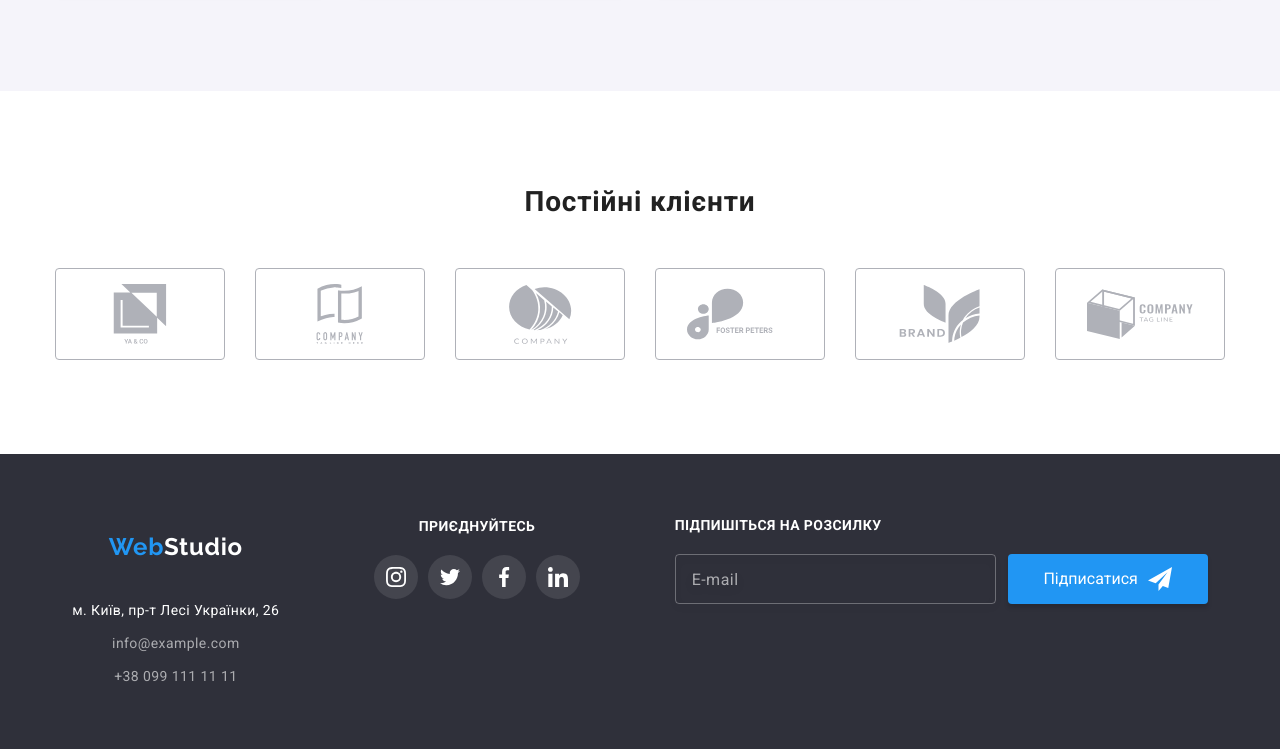
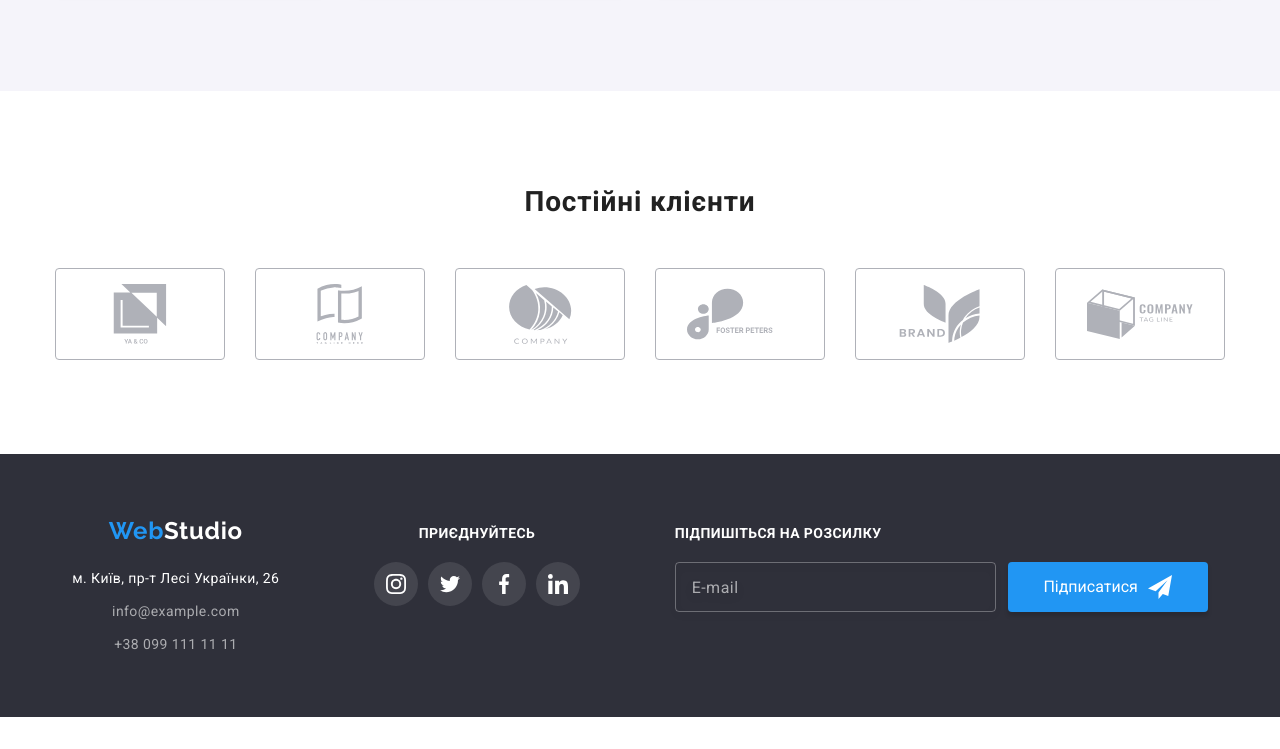
Before and after one commit to MaxKov86/goit-markup-hw-08, a plain HTML site: page index.html in a window 1280 px wide. Shown: the part 2204-2953 px from the top of the page. After the commit the page ends 2921 px from the top, so only its background shows below. Drawn offline with nearby package versions, Linux system fonts and the light colour scheme.

Commit message:
Змінив стилі

```diff
--- a/sass/layout/_filters.scss
+++ b/sass/layout/_filters.scss
@@ -86,7 +86,6 @@
 
 .filters-link:hover,
 .filters-link:focus {
-  // display: block;
   box-shadow: 0px 1px 1px rgba(0, 0, 0, 0.12), 0px 4px 4px rgba(0, 0, 0, 0.06),
     1px 4px 6px rgba(0, 0, 0, 0.16);
 }
@@ -94,7 +93,6 @@
 
 
 .filters-item-text {
-  // height: 100%;
   flex-grow: 1;
   padding: 20px 24px;
   border-right: 1px solid #eeeeee;
--- a/sass/layout/_footer.scss
+++ b/sass/layout/_footer.scss
@@ -9,7 +9,7 @@
     display: flex;
     flex-direction: column;
     gap: 60px;
-    // align-items: baseline;
+
     text-align: center;
 
     @include tablet {
@@ -39,12 +39,11 @@
 
 .footer__logo {
   display: block;
+  padding: 0;
   margin-bottom: 20px;
 }
 
-.address {
-  // width: 231px;
-}
+
 
 .address__text {
   font-family: 'Roboto';
@@ -86,10 +85,13 @@
 .footer-social {
 
   @include tablet {
-    margin-top: 5px;
+    padding-top: 5px;
   }
 
-  // margin-left: 70px;
+  @include desktop {
+    padding-top: 12px;
+  }
+
 }
 
 .footer-social__title {
@@ -137,9 +139,10 @@
   display: flex;
   flex-direction: column;
 
-  // margin-left: 93px;
+
+
   @include desktop {
-    margin-top: 4px;
+    padding-top: 12px;
   }
 }
 
@@ -209,9 +212,10 @@
 
   width: 200px;
   height: 50px;
-  // margin-left: 12px;
+
   margin-left: auto;
   margin-right: auto;
+
   font-size: 16px;
   line-height: 1.88;
   color: #ffffff;
--- a/sass/layout/_header.scss
+++ b/sass/layout/_header.scss
@@ -114,13 +114,6 @@
     flex-direction: row;
   }
 
-
-  // &__item:not(:last-child) {
-  //   margin-right: 50px;
-  // }
-
-
-
   &__icons {
     fill: currentColor;
     margin-right: 10px;
@@ -206,11 +199,6 @@
 }
 
 
-.mob-nav__list {
-  // padding-left: 25px;
-
-}
-
 .mob-nav__link {
   font-weight: 500;
   font-size: 40px;
@@ -225,7 +213,6 @@
 }
 
 .mob-contact-list {
-  // padding-left: 25px;
   margin-bottom: 64px;
 }
 
@@ -254,7 +241,6 @@
 .menu-soc-list {
   display: flex;
   width: 100%;
-  // margin-left: 25px;
   margin-bottom: 48px;
 }
 
--- a/sass/layout/_hero.scss
+++ b/sass/layout/_hero.scss
@@ -95,7 +95,7 @@
   cursor: pointer;
 
   padding: 10px 32px;
-  // min-width: 200px;
+
 
   transition: background-color 250ms cubic-bezier(0.4, 0, 0.2, 1);
 
```
Also changed, not shown: css/main.css, css/main.min.css, 2 other files.
